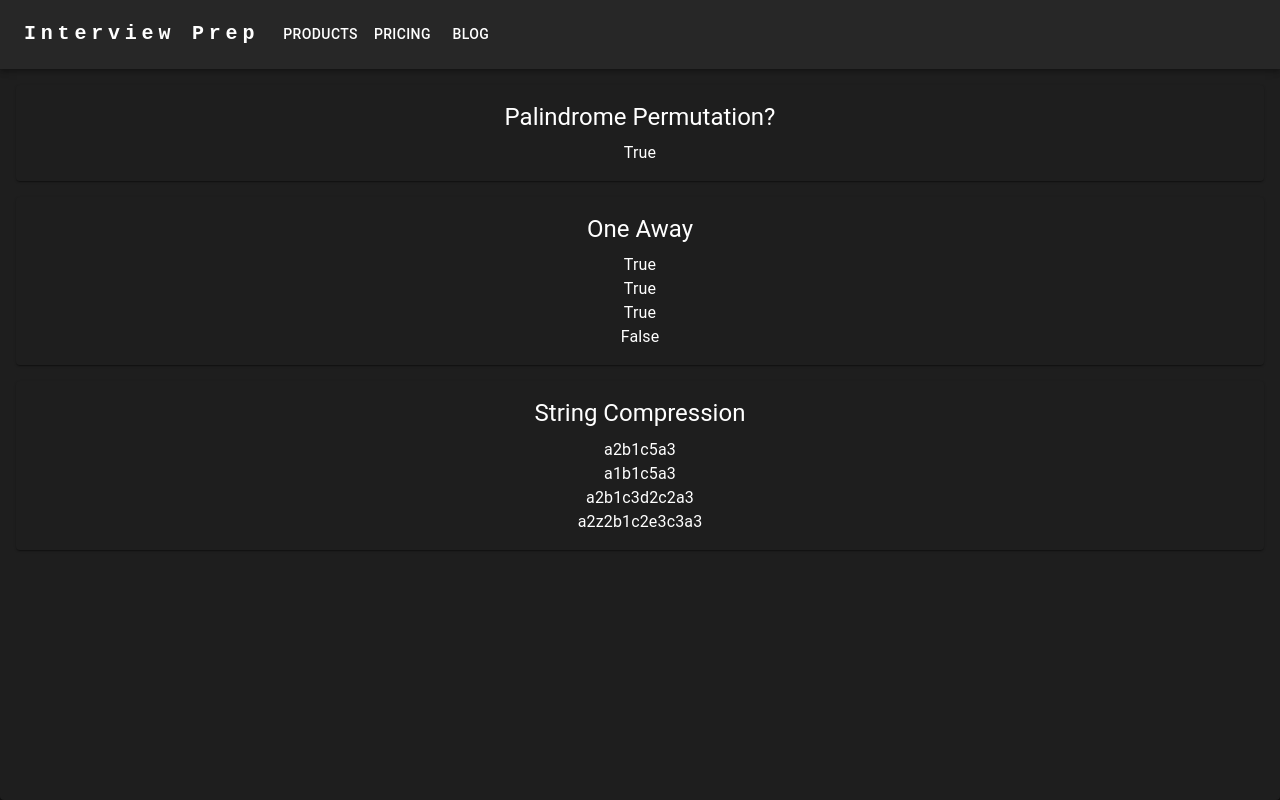
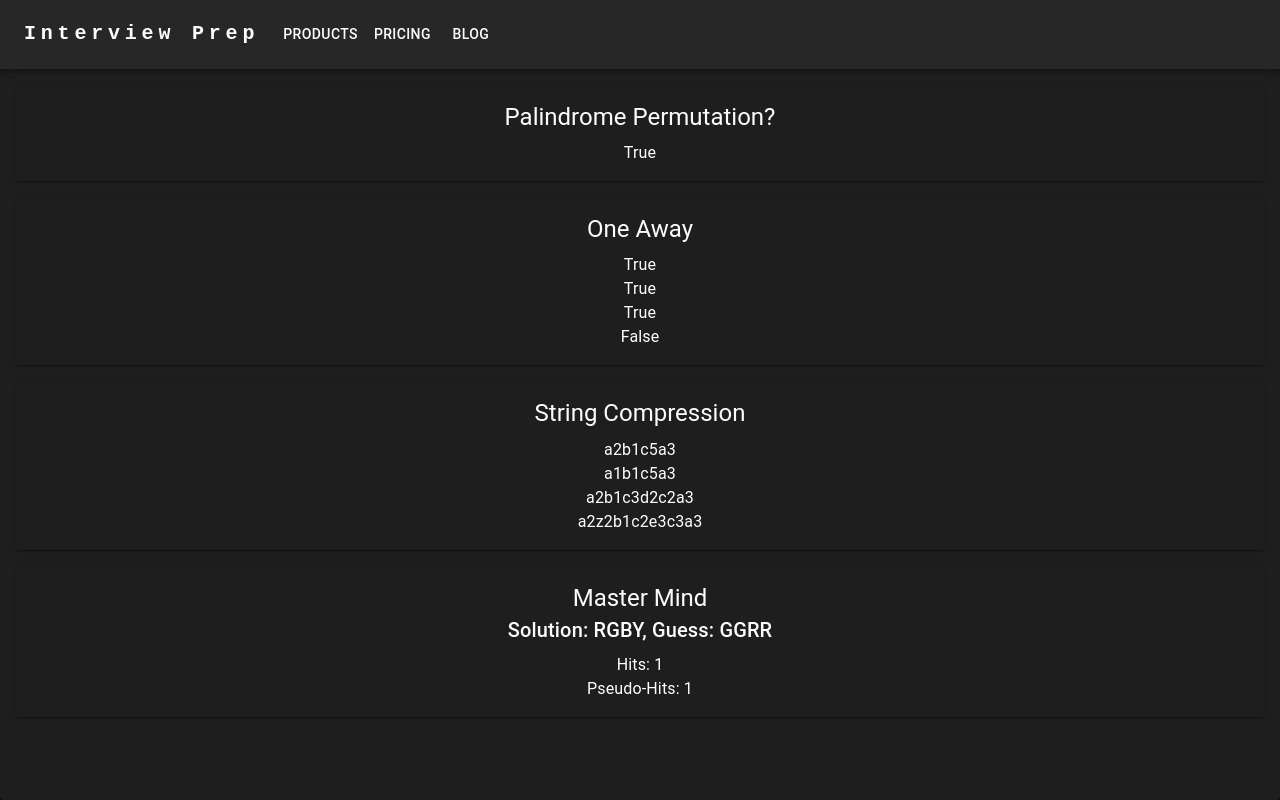
Before and after one commit to wesman93/interview-prep, a React (Create React App) app: page / in a window 1280 px wide. Built offline with nearby package versions, Linux system fonts and the light colour scheme.

Commit message:
master mind

```diff
--- a/src/App.tsx
+++ b/src/App.tsx
@@ -7,6 +7,7 @@ import StringCompression from "./StringCompression";
 import {ThemeProvider, createTheme} from '@mui/material/styles';
 import CssBaseline from '@mui/material/CssBaseline';
 import {Paper} from "@mui/material";
+import MasterMind from "./MasterMind";
 
 const darkTheme = createTheme({
     palette: {
@@ -23,6 +24,7 @@ function App() {
                 <PalindromePermutation/>
                 <OneAway/>
                 <StringCompression/>
+                <MasterMind/>
             </Paper>
         </ThemeProvider>
     );
--- /dev/null
+++ b/src/MasterMind.tsx
@@ -0,0 +1,26 @@
+import React from 'react';
+import {Paper, Typography} from "@mui/material";
+
+const solution = "RGBY";
+const MasterMind = () => {
+
+    const calculateHits = (guess: string) => {
+        const result = {hits: 0, pseudoHits: 0};
+        for (let i = 0; i < 4; i++) {
+            if(solution.charAt(i) === guess.charAt(i)){
+                result.hits++;
+            } else if (guess.includes(solution.charAt(i))){
+                result.pseudoHits++;
+            }
+        }
+        return `Hits: ${result.hits}\nPseudo-Hits: ${result.pseudoHits}`;
+    }
+
+    return <Paper sx={{m: '1rem', p: '1rem'}}>
+        <Typography variant="h5" >Master Mind</Typography>
+        <Typography variant="h6" gutterBottom>Solution: {solution}, Guess: GGRR</Typography>
+        <Typography sx={{whiteSpace: "pre"}}>{calculateHits("GGRR")}</Typography>
+    </Paper>
+}
+
+export default MasterMind;
```
